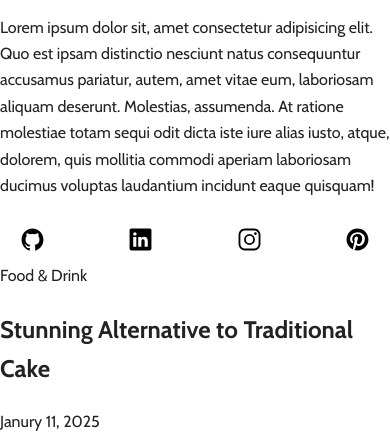
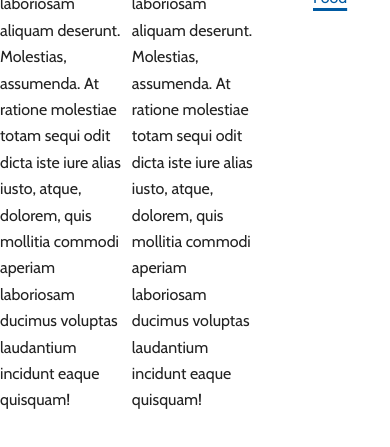
Before and after one commit to angelajholden/blog, a PHP site: page / in a window 390 px wide; the page is wider, and only the part inside the window is pictured. Shown: the part 5509-5956 px from the top of that part. Run offline with PHP 8.4, Linux system fonts and the light colour scheme.

Commit message:
working on styles for the main layout

```diff
--- a/index.html
+++ b/index.html
@@ -105,11 +105,11 @@
 				</article>
 			</section>
 			<div class="main_wrap">
-				<section class="blog_layout">
+				<section class="blog_layout container">
 					<article class="blog_item full_width">
 						<div class="blog_category">Food &amp; Drink</div>
 						<h2 class="secondary_heading">Stunning Alternative to Traditional Cake</h2>
-						<div class="blog_date">Janury 11, 2025</div>
+						<div class="blog_date">Saturday, Janury 11, 2025</div>
 						<figure class="image">
 							<img src="https://picsum.photos/1024/768" alt="randon lorem picsum image" />
 						</figure>
@@ -119,7 +119,12 @@
 								<a href="https://google.com">dolor sit,</a>
 								amet consectetur adipisicing elit. Quo est ipsam distinctio nesciunt natus consequuntur accusamus pariatur, autem, amet vitae eum, laboriosam aliquam deserunt. Molestias, assumenda. At ratione molestiae totam sequi odit dicta iste iure alias iusto, atque, dolorem, quis mollitia commodi aperiam laboriosam ducimus voluptas laudantium incidunt eaque quisquam!
 							</p>
-							<p class="read_more">Continue Reading</p>
+							<p class="read_more">
+								<a href="#">
+									Continue Reading
+									<svg aria-hidden="true" xmlns="http://www.w3.org/2000/svg" class="ionicon" viewBox="0 0 512 512"><path fill="none" stroke="" stroke-linecap="round" stroke-linejoin="round" stroke-width="48" d="M268 112l144 144-144 144M392 256H100" /></svg>
+								</a>
+							</p>
 						</div>
 						<div class="blog_links">
 							<div class="blog_comment_count">
@@ -170,12 +175,12 @@
 						</div>
 					</article>
 					<article class="blog_item half_width">
+						<figure class="image">
+							<img src="https://picsum.photos/1024/768" alt="randon lorem picsum image" />
+						</figure>
 						<div class="blog_category">Food &amp; Drink</div>
 						<h2 class="secondary_heading">Stunning Alternative to Traditional Cake</h2>
 						<div class="blog_date">Janury 11, 2025</div>
-						<figure class="image">
-							<img src="https://picsum.photos/1024/768" alt="randon lorem picsum image" />
-						</figure>
 						<div class="blog_description">
 							<p>Lorem ipsum dolor sit, amet consectetur adipisicing elit. Quo est ipsam distinctio nesciunt natus consequuntur accusamus pariatur, autem, amet vitae eum, laboriosam aliquam deserunt. Molestias, assumenda. At ratione molestiae totam sequi odit dicta iste iure alias iusto, atque, dolorem, quis mollitia commodi aperiam laboriosam ducimus voluptas laudantium incidunt eaque quisquam!</p>
 						</div>
@@ -214,12 +219,12 @@
 						</div>
 					</article>
 					<article class="blog_item half_width">
+						<figure class="image">
+							<img src="https://picsum.photos/1024/768" alt="randon lorem picsum image" />
+						</figure>
 						<div class="blog_category">Food &amp; Drink</div>
 						<h2 class="secondary_heading">Stunning Alternative to Traditional Cake</h2>
 						<div class="blog_date">Janury 11, 2025</div>
-						<figure class="image">
-							<img src="https://picsum.photos/1024/768" alt="randon lorem picsum image" />
-						</figure>
 						<div class="blog_description">
 							<p>Lorem ipsum dolor sit, amet consectetur adipisicing elit. Quo est ipsam distinctio nesciunt natus consequuntur accusamus pariatur, autem, amet vitae eum, laboriosam aliquam deserunt. Molestias, assumenda. At ratione molestiae totam sequi odit dicta iste iure alias iusto, atque, dolorem, quis mollitia commodi aperiam laboriosam ducimus voluptas laudantium incidunt eaque quisquam!</p>
 						</div>
@@ -264,12 +269,12 @@
 						</figure>
 					</article>
 					<article class="blog_item half_width">
+						<figure class="image">
+							<img src="https://picsum.photos/1024/768" alt="randon lorem picsum image" />
+						</figure>
 						<div class="blog_category">Food &amp; Drink</div>
 						<h2 class="secondary_heading">Stunning Alternative to Traditional Cake</h2>
 						<div class="blog_date">Janury 11, 2025</div>
-						<figure class="image">
-							<img src="https://picsum.photos/1024/768" alt="randon lorem picsum image" />
-						</figure>
 						<div class="blog_description">
 							<p>Lorem ipsum dolor sit, amet consectetur adipisicing elit. Quo est ipsam distinctio nesciunt natus consequuntur accusamus pariatur, autem, amet vitae eum, laboriosam aliquam deserunt. Molestias, assumenda. At ratione molestiae totam sequi odit dicta iste iure alias iusto, atque, dolorem, quis mollitia commodi aperiam laboriosam ducimus voluptas laudantium incidunt eaque quisquam!</p>
 						</div>
@@ -308,100 +313,12 @@
 						</div>
 					</article>
 					<article class="blog_item half_width">
+						<figure class="image">
+							<img src="https://picsum.photos/1024/768" alt="randon lorem picsum image" />
+						</figure>
 						<div class="blog_category">Food &amp; Drink</div>
 						<h2 class="secondary_heading">Stunning Alternative to Traditional Cake</h2>
 						<div class="blog_date">Janury 11, 2025</div>
-						<figure class="image">
-							<img src="https://picsum.photos/1024/768" alt="randon lorem picsum image" />
-						</figure>
-						<div class="blog_description">
-							<p>Lorem ipsum dolor sit, amet consectetur adipisicing elit. Quo est ipsam distinctio nesciunt natus consequuntur accusamus pariatur, autem, amet vitae eum, laboriosam aliquam deserunt. Molestias, assumenda. At ratione molestiae totam sequi odit dicta iste iure alias iusto, atque, dolorem, quis mollitia commodi aperiam laboriosam ducimus voluptas laudantium incidunt eaque quisquam!</p>
-						</div>
-						<div class="blog_links">
-							<nav class="social_nav">
-								<ul>
-									<li class="social_item">
-										<a href="#">
-											<span class="access-hidden">Github</span>
-											<svg aria-hidden="true" xmlns="http://www.w3.org/2000/svg" class="ionicon" viewBox="0 0 512 512"><path d="M256 32C132.3 32 32 134.9 32 261.7c0 101.5 64.2 187.5 153.2 217.9a17.56 17.56 0 003.8.4c8.3 0 11.5-6.1 11.5-11.4 0-5.5-.2-19.9-.3-39.1a102.4 102.4 0 01-22.6 2.7c-43.1 0-52.9-33.5-52.9-33.5-10.2-26.5-24.9-33.6-24.9-33.6-19.5-13.7-.1-14.1 1.4-14.1h.1c22.5 2 34.3 23.8 34.3 23.8 11.2 19.6 26.2 25.1 39.6 25.1a63 63 0 0025.6-6c2-14.8 7.8-24.9 14.2-30.7-49.7-5.8-102-25.5-102-113.5 0-25.1 8.7-45.6 23-61.6-2.3-5.8-10-29.2 2.2-60.8a18.64 18.64 0 015-.5c8.1 0 26.4 3.1 56.6 24.1a208.21 208.21 0 01112.2 0c30.2-21 48.5-24.1 56.6-24.1a18.64 18.64 0 015 .5c12.2 31.6 4.5 55 2.2 60.8 14.3 16.1 23 36.6 23 61.6 0 88.2-52.4 107.6-102.3 113.3 8 7.1 15.2 21.1 15.2 42.5 0 30.7-.3 55.5-.3 63 0 5.4 3.1 11.5 11.4 11.5a19.35 19.35 0 004-.4C415.9 449.2 480 363.1 480 261.7 480 134.9 379.7 32 256 32z" /></svg>
-										</a>
-									</li>
-									<li class="social_item">
-										<a href="#">
-											<span class="access-hidden">LinkedIn</span>
-											<svg aria-hidden="true" xmlns="http://www.w3.org/2000/svg" class="ionicon" viewBox="0 0 512 512"><path d="M444.17 32H70.28C49.85 32 32 46.7 32 66.89v374.72C32 461.91 49.85 480 70.28 480h373.78c20.54 0 35.94-18.21 35.94-38.39V66.89C480.12 46.7 464.6 32 444.17 32zm-273.3 373.43h-64.18V205.88h64.18zM141 175.54h-.46c-20.54 0-33.84-15.29-33.84-34.43 0-19.49 13.65-34.42 34.65-34.42s33.85 14.82 34.31 34.42c-.01 19.14-13.31 34.43-34.66 34.43zm264.43 229.89h-64.18V296.32c0-26.14-9.34-44-32.56-44-17.74 0-28.24 12-32.91 23.69-1.75 4.2-2.22 9.92-2.22 15.76v113.66h-64.18V205.88h64.18v27.77c9.34-13.3 23.93-32.44 57.88-32.44 42.13 0 74 27.77 74 87.64z" /></svg>
-										</a>
-									</li>
-									<li class="social_item">
-										<a href="#">
-											<span class="access-hidden">Instagram</span>
-											<svg aria-hidden="true" xmlns="http://www.w3.org/2000/svg" class="ionicon" viewBox="0 0 512 512">
-												<path d="M349.33 69.33a93.62 93.62 0 0193.34 93.34v186.66a93.62 93.62 0 01-93.34 93.34H162.67a93.62 93.62 0 01-93.34-93.34V162.67a93.62 93.62 0 0193.34-93.34h186.66m0-37.33H162.67C90.8 32 32 90.8 32 162.67v186.66C32 421.2 90.8 480 162.67 480h186.66C421.2 480 480 421.2 480 349.33V162.67C480 90.8 421.2 32 349.33 32z" />
-												<path d="M377.33 162.67a28 28 0 1128-28 27.94 27.94 0 01-28 28zM256 181.33A74.67 74.67 0 11181.33 256 74.75 74.75 0 01256 181.33m0-37.33a112 112 0 10112 112 112 112 0 00-112-112z" />
-											</svg>
-										</a>
-									</li>
-									<li class="social_item">
-										<a href="#">
-											<span class="access-hidden">Pinterest</span>
-											<svg aria-hidden="true" xmlns="http://www.w3.org/2000/svg" class="ionicon" viewBox="0 0 512 512"><path d="M256.05 32c-123.7 0-224 100.3-224 224 0 91.7 55.2 170.5 134.1 205.2-.6-15.6-.1-34.4 3.9-51.4 4.3-18.2 28.8-122.1 28.8-122.1s-7.2-14.3-7.2-35.4c0-33.2 19.2-58 43.2-58 20.4 0 30.2 15.3 30.2 33.6 0 20.5-13.1 51.1-19.8 79.5-5.6 23.8 11.9 43.1 35.4 43.1 42.4 0 71-54.5 71-119.1 0-49.1-33.1-85.8-93.2-85.8-67.9 0-110.3 50.7-110.3 107.3 0 19.5 5.8 33.3 14.8 43.9 4.1 4.9 4.7 6.9 3.2 12.5-1.1 4.1-3.5 14-4.6 18-1.5 5.7-6.1 7.7-11.2 5.6-31.3-12.8-45.9-47-45.9-85.6 0-63.6 53.7-139.9 160.1-139.9 85.5 0 141.8 61.9 141.8 128.3 0 87.9-48.9 153.5-120.9 153.5-24.2 0-46.9-13.1-54.7-27.9 0 0-13 51.6-15.8 61.6-4.7 17.3-14 34.5-22.5 48a225.13 225.13 0 0063.5 9.2c123.7 0 224-100.3 224-224S379.75 32 256.05 32z" /></svg>
-										</a>
-									</li>
-								</ul>
-							</nav>
-						</div>
-					</article>
-					<article class="blog_item half_width">
-						<div class="blog_category">Food &amp; Drink</div>
-						<h2 class="secondary_heading">Stunning Alternative to Traditional Cake</h2>
-						<div class="blog_date">Janury 11, 2025</div>
-						<figure class="image">
-							<img src="https://picsum.photos/1024/768" alt="randon lorem picsum image" />
-						</figure>
-						<div class="blog_description">
-							<p>Lorem ipsum dolor sit, amet consectetur adipisicing elit. Quo est ipsam distinctio nesciunt natus consequuntur accusamus pariatur, autem, amet vitae eum, laboriosam aliquam deserunt. Molestias, assumenda. At ratione molestiae totam sequi odit dicta iste iure alias iusto, atque, dolorem, quis mollitia commodi aperiam laboriosam ducimus voluptas laudantium incidunt eaque quisquam!</p>
-						</div>
-						<div class="blog_links">
-							<nav class="social_nav">
-								<ul>
-									<li class="social_item">
-										<a href="#">
-											<span class="access-hidden">Github</span>
-											<svg aria-hidden="true" xmlns="http://www.w3.org/2000/svg" class="ionicon" viewBox="0 0 512 512"><path d="M256 32C132.3 32 32 134.9 32 261.7c0 101.5 64.2 187.5 153.2 217.9a17.56 17.56 0 003.8.4c8.3 0 11.5-6.1 11.5-11.4 0-5.5-.2-19.9-.3-39.1a102.4 102.4 0 01-22.6 2.7c-43.1 0-52.9-33.5-52.9-33.5-10.2-26.5-24.9-33.6-24.9-33.6-19.5-13.7-.1-14.1 1.4-14.1h.1c22.5 2 34.3 23.8 34.3 23.8 11.2 19.6 26.2 25.1 39.6 25.1a63 63 0 0025.6-6c2-14.8 7.8-24.9 14.2-30.7-49.7-5.8-102-25.5-102-113.5 0-25.1 8.7-45.6 23-61.6-2.3-5.8-10-29.2 2.2-60.8a18.64 18.64 0 015-.5c8.1 0 26.4 3.1 56.6 24.1a208.21 208.21 0 01112.2 0c30.2-21 48.5-24.1 56.6-24.1a18.64 18.64 0 015 .5c12.2 31.6 4.5 55 2.2 60.8 14.3 16.1 23 36.6 23 61.6 0 88.2-52.4 107.6-102.3 113.3 8 7.1 15.2 21.1 15.2 42.5 0 30.7-.3 55.5-.3 63 0 5.4 3.1 11.5 11.4 11.5a19.35 19.35 0 004-.4C415.9 449.2 480 363.1 480 261.7 480 134.9 379.7 32 256 32z" /></svg>
-										</a>
-									</li>
-									<li class="social_item">
-										<a href="#">
-											<span class="access-hidden">LinkedIn</span>
-											<svg aria-hidden="true" xmlns="http://www.w3.org/2000/svg" class="ionicon" viewBox="0 0 512 512"><path d="M444.17 32H70.28C49.85 32 32 46.7 32 66.89v374.72C32 461.91 49.85 480 70.28 480h373.78c20.54 0 35.94-18.21 35.94-38.39V66.89C480.12 46.7 464.6 32 444.17 32zm-273.3 373.43h-64.18V205.88h64.18zM141 175.54h-.46c-20.54 0-33.84-15.29-33.84-34.43 0-19.49 13.65-34.42 34.65-34.42s33.85 14.82 34.31 34.42c-.01 19.14-13.31 34.43-34.66 34.43zm264.43 229.89h-64.18V296.32c0-26.14-9.34-44-32.56-44-17.74 0-28.24 12-32.91 23.69-1.75 4.2-2.22 9.92-2.22 15.76v113.66h-64.18V205.88h64.18v27.77c9.34-13.3 23.93-32.44 57.88-32.44 42.13 0 74 27.77 74 87.64z" /></svg>
-										</a>
-									</li>
-									<li class="social_item">
-										<a href="#">
-											<span class="access-hidden">Instagram</span>
-											<svg aria-hidden="true" xmlns="http://www.w3.org/2000/svg" class="ionicon" viewBox="0 0 512 512">
-												<path d="M349.33 69.33a93.62 93.62 0 0193.34 93.34v186.66a93.62 93.62 0 01-93.34 93.34H162.67a93.62 93.62 0 01-93.34-93.34V162.67a93.62 93.62 0 0193.34-93.34h186.66m0-37.33H162.67C90.8 32 32 90.8 32 162.67v186.66C32 421.2 90.8 480 162.67 480h186.66C421.2 480 480 421.2 480 349.33V162.67C480 90.8 421.2 32 349.33 32z" />
-												<path d="M377.33 162.67a28 28 0 1128-28 27.94 27.94 0 01-28 28zM256 181.33A74.67 74.67 0 11181.33 256 74.75 74.75 0 01256 181.33m0-37.33a112 112 0 10112 112 112 112 0 00-112-112z" />
-											</svg>
-										</a>
-									</li>
-									<li class="social_item">
-										<a href="#">
-											<span class="access-hidden">Pinterest</span>
-											<svg aria-hidden="true" xmlns="http://www.w3.org/2000/svg" class="ionicon" viewBox="0 0 512 512"><path d="M256.05 32c-123.7 0-224 100.3-224 224 0 91.7 55.2 170.5 134.1 205.2-.6-15.6-.1-34.4 3.9-51.4 4.3-18.2 28.8-122.1 28.8-122.1s-7.2-14.3-7.2-35.4c0-33.2 19.2-58 43.2-58 20.4 0 30.2 15.3 30.2 33.6 0 20.5-13.1 51.1-19.8 79.5-5.6 23.8 11.9 43.1 35.4 43.1 42.4 0 71-54.5 71-119.1 0-49.1-33.1-85.8-93.2-85.8-67.9 0-110.3 50.7-110.3 107.3 0 19.5 5.8 33.3 14.8 43.9 4.1 4.9 4.7 6.9 3.2 12.5-1.1 4.1-3.5 14-4.6 18-1.5 5.7-6.1 7.7-11.2 5.6-31.3-12.8-45.9-47-45.9-85.6 0-63.6 53.7-139.9 160.1-139.9 85.5 0 141.8 61.9 141.8 128.3 0 87.9-48.9 153.5-120.9 153.5-24.2 0-46.9-13.1-54.7-27.9 0 0-13 51.6-15.8 61.6-4.7 17.3-14 34.5-22.5 48a225.13 225.13 0 0063.5 9.2c123.7 0 224-100.3 224-224S379.75 32 256.05 32z" /></svg>
-										</a>
-									</li>
-								</ul>
-							</nav>
-						</div>
-					</article>
-					<article class="blog_item half_width">
-						<div class="blog_category">Food &amp; Drink</div>
-						<h2 class="secondary_heading">Stunning Alternative to Traditional Cake</h2>
-						<div class="blog_date">Janury 11, 2025</div>
-						<figure class="image">
-							<img src="https://picsum.photos/1024/768" alt="randon lorem picsum image" />
-						</figure>
 						<div class="blog_description">
 							<p>Lorem ipsum dolor sit, amet consectetur adipisicing elit. Quo est ipsam distinctio nesciunt natus consequuntur accusamus pariatur, autem, amet vitae eum, laboriosam aliquam deserunt. Molestias, assumenda. At ratione molestiae totam sequi odit dicta iste iure alias iusto, atque, dolorem, quis mollitia commodi aperiam laboriosam ducimus voluptas laudantium incidunt eaque quisquam!</p>
 						</div>
--- a/scss/_main.scss
+++ b/scss/_main.scss
@@ -0,0 +1,207 @@
+.hero {
+	@include flex-container;
+	margin: 0;
+
+	.hero_item {
+		position: relative;
+		@include flex-item(33.3%);
+		margin: 0;
+
+		@media (max-width: 960px) {
+			@include flex-item(100%);
+			margin: 0;
+		}
+	}
+
+	.image {
+		position: relative;
+		margin: 0;
+		width: 100%;
+		height: auto;
+		aspect-ratio: 4/3;
+
+		img {
+			position: absolute;
+			top: 0;
+			left: 0;
+			width: 100%;
+			height: 100%;
+			position: cover;
+			object-fit: center;
+		}
+	}
+
+	.item_title {
+		position: absolute;
+		bottom: 0;
+		left: 0;
+		width: 100%;
+		height: 150px;
+		padding: 1rem 2rem;
+		background-color: rgba($color: $black, $alpha: 0.85);
+
+		h2 {
+			position: relative;
+			top: 50%;
+			width: 25ch;
+			font-family: "Gelasio", serif;
+			font-size: 1.5rem;
+			font-weight: 600;
+			text-align: center;
+			color: $white;
+			margin: 0 auto;
+			transform: translateY(-50%);
+
+			@media (max-width: 1250px) {
+				font-size: 1.1rem;
+			}
+		}
+	}
+}
+
+.blog_layout {
+	@include flex-item(65%);
+}
+
+.blog_item {
+	margin-bottom: 3rem;
+
+	.blog_category {
+		text-transform: uppercase;
+		text-align: center;
+		letter-spacing: 1px;
+		color: $links;
+	}
+
+	.secondary_heading {
+		font-family: "Gelasio", serif;
+		font-size: 2rem;
+		text-align: center;
+
+		&::after {
+			content: "";
+			display: block;
+			width: 50px;
+			height: 0;
+			margin: 2rem auto;
+			border-bottom: 2px solid #ccc;
+		}
+	}
+
+	.blog_date {
+		text-transform: uppercase;
+		text-align: center;
+		letter-spacing: 1px;
+		color: #555;
+	}
+
+	.image {
+		position: relative;
+		width: 100%;
+		height: auto;
+		// margin-top: 2rem;
+		margin: 2rem 0 1rem;
+		aspect-ratio: 1.5/1;
+
+		img {
+			position: absolute;
+			inset: 0;
+			width: 100%;
+			height: 100%;
+			object-fit: cover;
+			object-position: center;
+		}
+	}
+
+	.read_more {
+		text-align: center;
+
+		a {
+			font-family: "Gelasio", serif;
+			text-decoration: none;
+			font-style: italic;
+
+			svg {
+				display: inline-block;
+				vertical-align: middle;
+				stroke: $links;
+				width: 20px;
+				height: 20px;
+			}
+		}
+	}
+
+	.blog_links {
+		@include flex-container;
+		align-items: center;
+		margin-top: 2rem;
+		padding: 1rem 0;
+		border-top: 1px solid $gray;
+		border-bottom: 1px solid $gray;
+
+		.blog_comment_count {
+			@include flex-item(25%);
+			margin: 0;
+		}
+
+		.blog_tagged_items {
+			@include flex-item(40%);
+			margin: 0;
+
+			.nav_tags,
+			.tags {
+				display: inline-block;
+			}
+
+			.nav_tags ul {
+				margin: 0;
+				padding: 0;
+				list-style-type: none;
+
+				li {
+					display: inline-block;
+				}
+
+				a {
+					text-decoration: none;
+				}
+			}
+		}
+
+		.blog_right {
+			@include flex-item(35%);
+			margin: 0;
+
+			ul {
+				flex-flow: row nowrap;
+			}
+		}
+	}
+
+	&.half_width {
+		.blog_links {
+			border: none;
+			justify-content: center;
+
+			.social_nav {
+				background-color: $white;
+			}
+
+			&::after {
+				content: "";
+				position: relative;
+				inset: 0;
+				display: block;
+				width: 100%;
+				height: 0;
+				border-bottom: 2px dashed $gray;
+				transform: translateY(-25px);
+				z-index: -1;
+			}
+		}
+	}
+}
+
+.sidebar_layout {
+	@include flex-item(30%);
+}
--- a/scss/_toolkit.scss
+++ b/scss/_toolkit.scss
@@ -17,6 +17,10 @@ body {
 	font-size: 100%;
 	line-height: 1.65;
 	color: $black;
+}
+
+figure {
+	margin: 0;
 }
 
 img {
@@ -41,6 +45,13 @@ a {
 	width: 1px;
 }
 
+.main_wrap {
+	@include flex-container;
+	max-width: 75rem;
+	margin: 0 auto;
+	padding: 3rem 0;
+}
+
 .button_icon {
 	display: inline-block;
 	padding: 11.5px; // makes the icon tap target 48px x 48px for a11y
--- a/scss/_variables.scss
+++ b/scss/_variables.scss
@@ -33,16 +33,16 @@ $links: #005aa2;
 @mixin flex-container {
 	display: flex;
 	justify-content: space-between;
-	align-items: stretch;
+	align-items: flex-start;
 	flex-flow: row wrap;
-	margin-left: -1rem;
-	margin-right: -1rem;
+	// margin-left: -1rem;
+	// margin-right: -1rem;
 }
 
 // Mixin for flex items
 @mixin flex-item($width-percent) {
 	width: $width-percent;
-	margin: 0 1rem;
+	// margin: 0 1rem;
 }
 
 // Mixin for media query
@@ -62,7 +62,7 @@ $links: #005aa2;
 	}
 
 	.half_width {
-		@include flex-item(50%);
+		@include flex-item(48%);
 	}
 
 	.one_third {
```
Also changed, not shown: styles.css, svg/arrow-forward-outline.svg (added), 1 other file.
